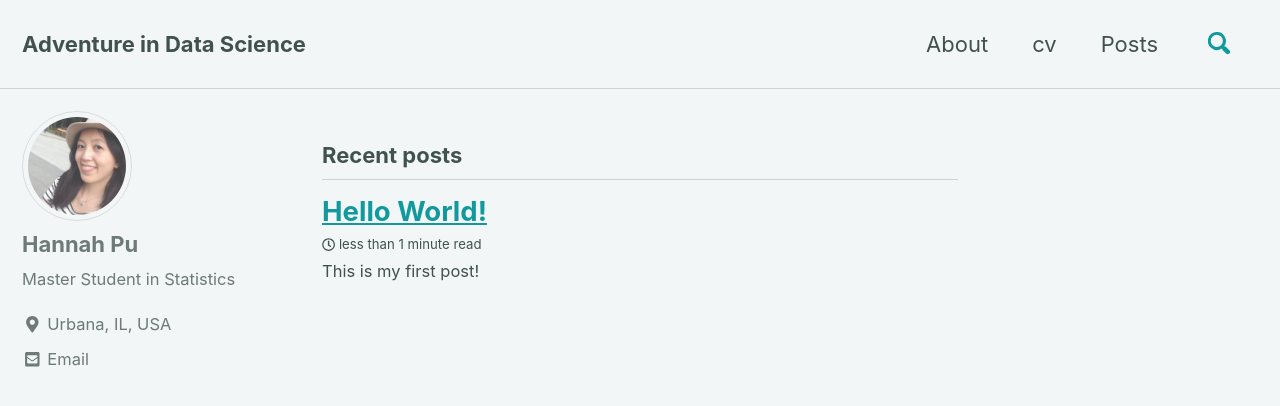
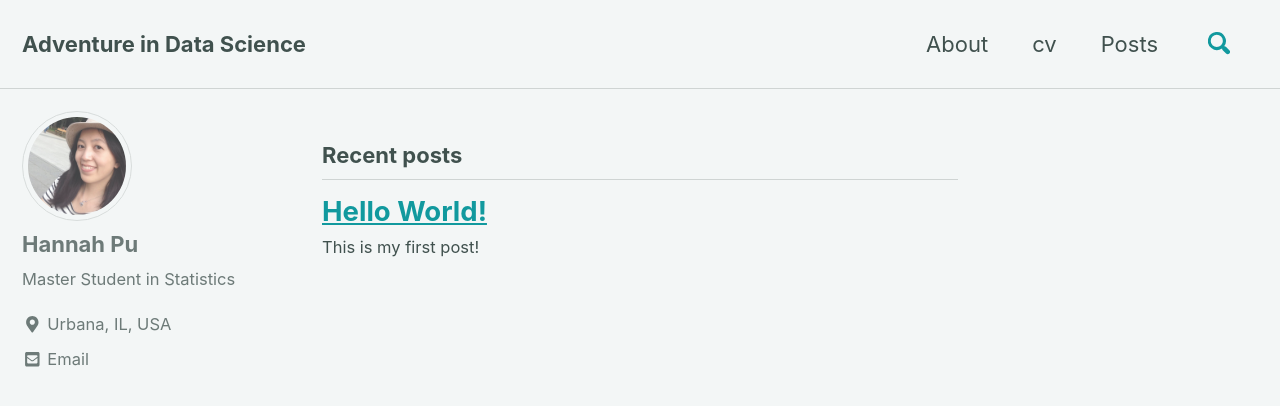
Before and after one commit to hannahpu/hannahpu.github.io, a Jekyll site: the page built from index.html, in a window 1280 px wide and 900 px high. Shown: the top 406 px of the window. Built offline with Jekyll 4.4.1, drawn with Linux system fonts in a browser that asks for light colours; cached includes are drawn as plain includes; nearby versions of some CDN libraries; the list of posts is cut into pages by our own code.

Commit message:
Update _config.yml

```diff
--- a/_config.yml
+++ b/_config.yml
@@ -23,8 +23,8 @@
 url                      : "https://hannahpu.github.io/" # the base hostname & protocol for your site e.g. "https://mmistakes.github.io"
 baseurl                  : # the subpath of your site, e.g. "/blog"
 repository               : "hannahpu/hannahpu.github.io"# GitHub username/repo-name e.g. "mmistakes/minimal-mistakes"
-teaser                   : /assets/images/cambridge.jpg # path of fallback teaser image, e.g. "/assets/images/500x300.png"
-# breadcrumbs            : true # true, false (default)
+teaser                   : /assets/images/cambridge.jpg # path of fallback teaser image, e.g. "/assets/images/500x300.png"  ### doesn't work?!
+breadcrumbs              : true # true, false (default)
 words_per_minute         : 200
 comments:
   provider               : "staticman_v2" # false (default), "disqus", "discourse", "facebook", "google-plus", "staticman", "staticman_v2", "utterances", "custom"
@@ -72,8 +72,9 @@
 google:
   search_engine_id       : # YOUR_SEARCH_ENGINE_ID
   instant_search         : # false (default), true
+
 # SEO Related
-google_site_verification :
+google_site_verification : "V2Q1UFy_uXYKVyqt6qvdoobMK10S_1EKQEe84lFqKUY"
 bing_site_verification   :
 yandex_site_verification :
 naver_site_verification  :
@@ -287,7 +288,7 @@
     values:
       layout: single
       author_profile: true
-      read_time: true
+      read_time: false
       comments: # true
       share: true
       related: true
```
